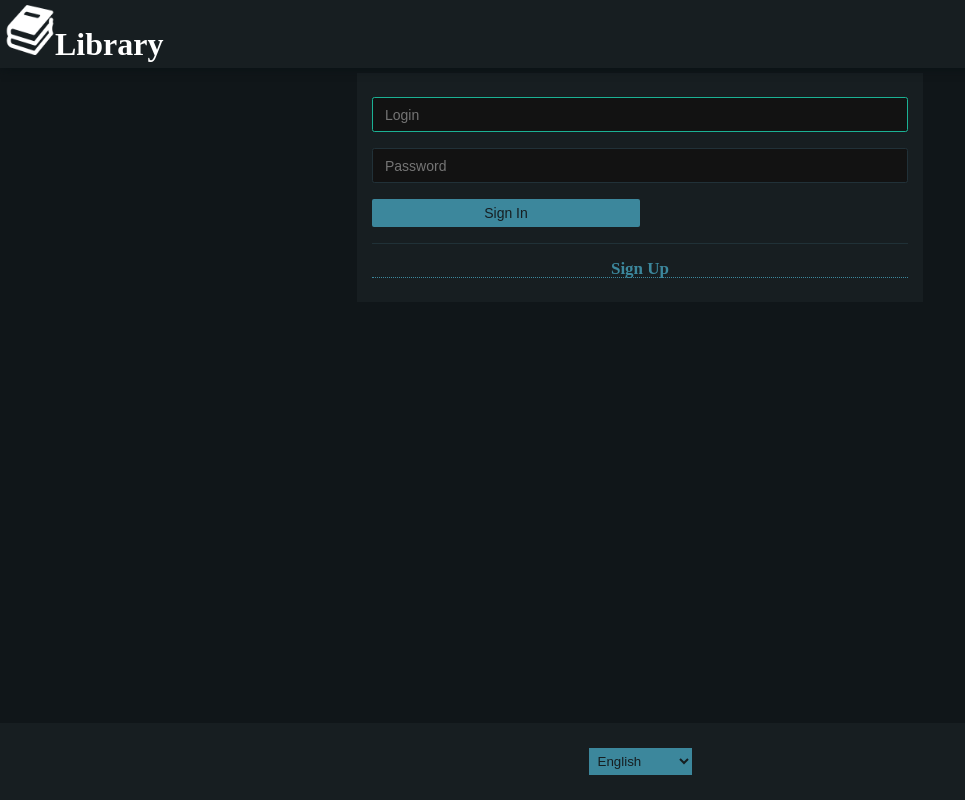
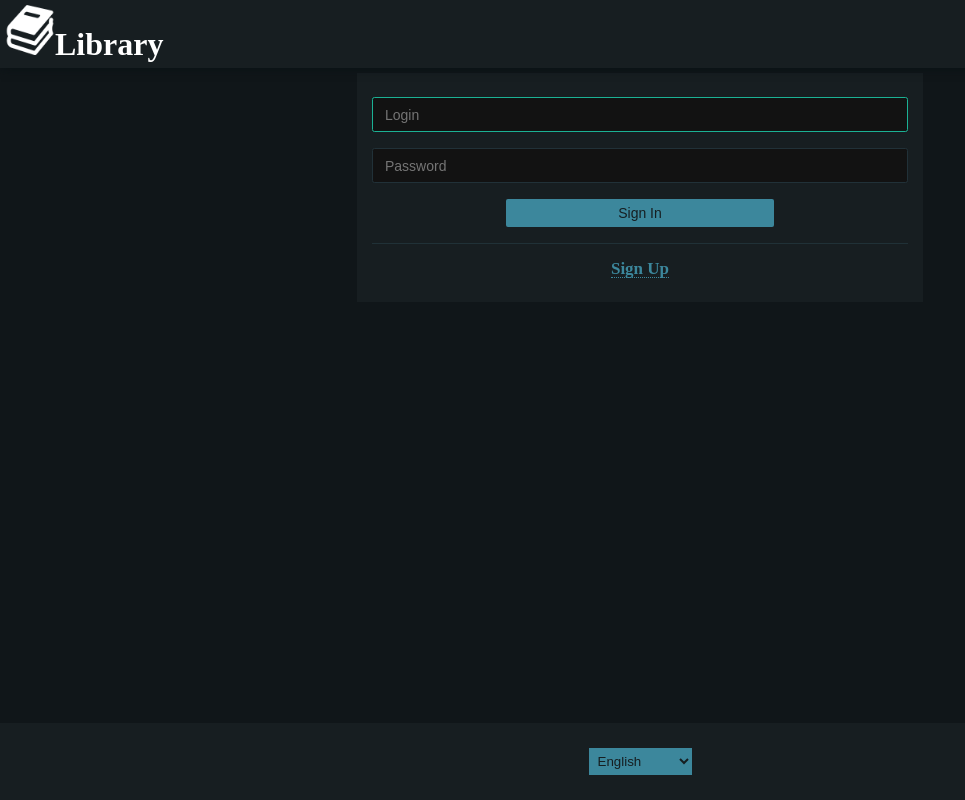
Before and after one commit to SirJohanot/library-react, a React (Create React App) app: page /sign-in in a window 1280 px wide. Shown: the whole page, without its empty margins (0-965 px from the left). Built offline with nearby package versions, Linux system fonts and the light colour scheme.

Commit message:
fixed errors in SignIn and SignUp

```diff
--- a/src/pages/SignIn.js
+++ b/src/pages/SignIn.js
@@ -108,11 +108,15 @@ export default function SignIn() {
                     {error &&
                         <div className="error-message"><FormattedMessage id={error} /></div>
                     }
-                    <button type="submit" className="btn"><FormattedMessage id="signInLocale" /></button>
+                    <div className="centered">
+                        <button type="submit" className="btn"><FormattedMessage id="signInLocale" /></button>
+                    </div>
                     <div className="b-outline"></div>
-                    <Link to="/sign-up" className="link dotted-link">
-                        <FormattedMessage id="signUp" />
-                    </Link>
+                    <div className="centered">
+                        <Link to="/sign-up" className="link dotted-link">
+                            <FormattedMessage id="signUp" />
+                        </Link>
+                    </div>
                 </form>
             </div>
         </section>
--- a/src/pages/SignUp.js
+++ b/src/pages/SignUp.js
@@ -199,7 +199,9 @@ export default function SignUp() {
                     {errors?.other &&
                         <div className="error-message"><FormattedMessage id={errors?.other} /></div>
                     }
-                    <button className="btn" disabled={formHasErrors()}><FormattedMessage id="signUp" /></button>
+                    <div className="centered">
+                        <button className="btn" disabled={formHasErrors()}><FormattedMessage id="signUp" /></button>
+                    </div>
                 </form>
             </div>
         </section >
```
